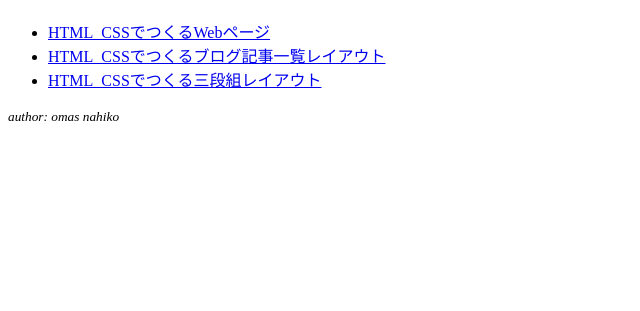
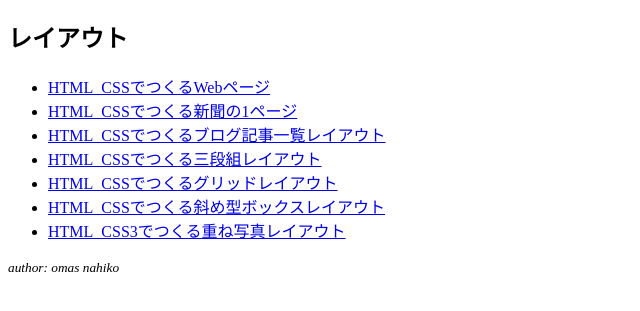
Before and after one commit to lyuuji/html5Lessson, a plain HTML site: page index.html in a window 1280 px wide. Shown: the part 61-372 px from the top of the page, without its empty margins (0-640 px from the left). Drawn offline with Linux system fonts and the light colour scheme.

Commit message:
add index

```diff
--- a/index.html
+++ b/index.html
@@ -1,27 +1,25 @@
 <!DOCTYPE html>
-<html lang="en">
-
-<head>
 <meta charset="UTF-8">
 <title>Document</title>
-</head>
-
-<body>
 <header>
     <h1>CodePrep</h1>
 </header>
 <main>
+    <section class="layout">
+    <h1>レイアウト</h1>
     <ul>
         <li><a href="HTML_CSSでつくるWebページ">HTML_CSSでつくるWebページ</a></li>
+        <li><a href="HTML_CSSでつくる新聞の1ページ">HTML_CSSでつくる新聞の1ページ</a></li>
         <li><a href="HTML_CSSでつくるブログ記事一覧レイアウト">HTML_CSSでつくるブログ記事一覧レイアウト</a></li>
         <li><a href="HTML_CSSでつくる三段組レイアウト">HTML_CSSでつくる三段組レイアウト</a></li>
+        <li><a href="HTML_CSSでつくるグリッドレイアウト">HTML_CSSでつくるグリッドレイアウト</a></li>
+        <li><a href="HTML_CSSでつくる斜め型ボックスレイアウト">HTML_CSSでつくる斜め型ボックスレイアウト</a></li>
+        <li><a href="HTML_CSS3でつくる重ね写真レイアウト">HTML_CSS3でつくる重ね写真レイアウト</a></li>
     </ul>
+    </section>
 </main>
 <footer>
     <address>
         <small>author: omas nahiko</small>
     </address>
 </footer>
-</body>
-
-</html>
```
Also changed, not shown: 1 other file. Lines whose indentation alone changed are shown as unchanged.
